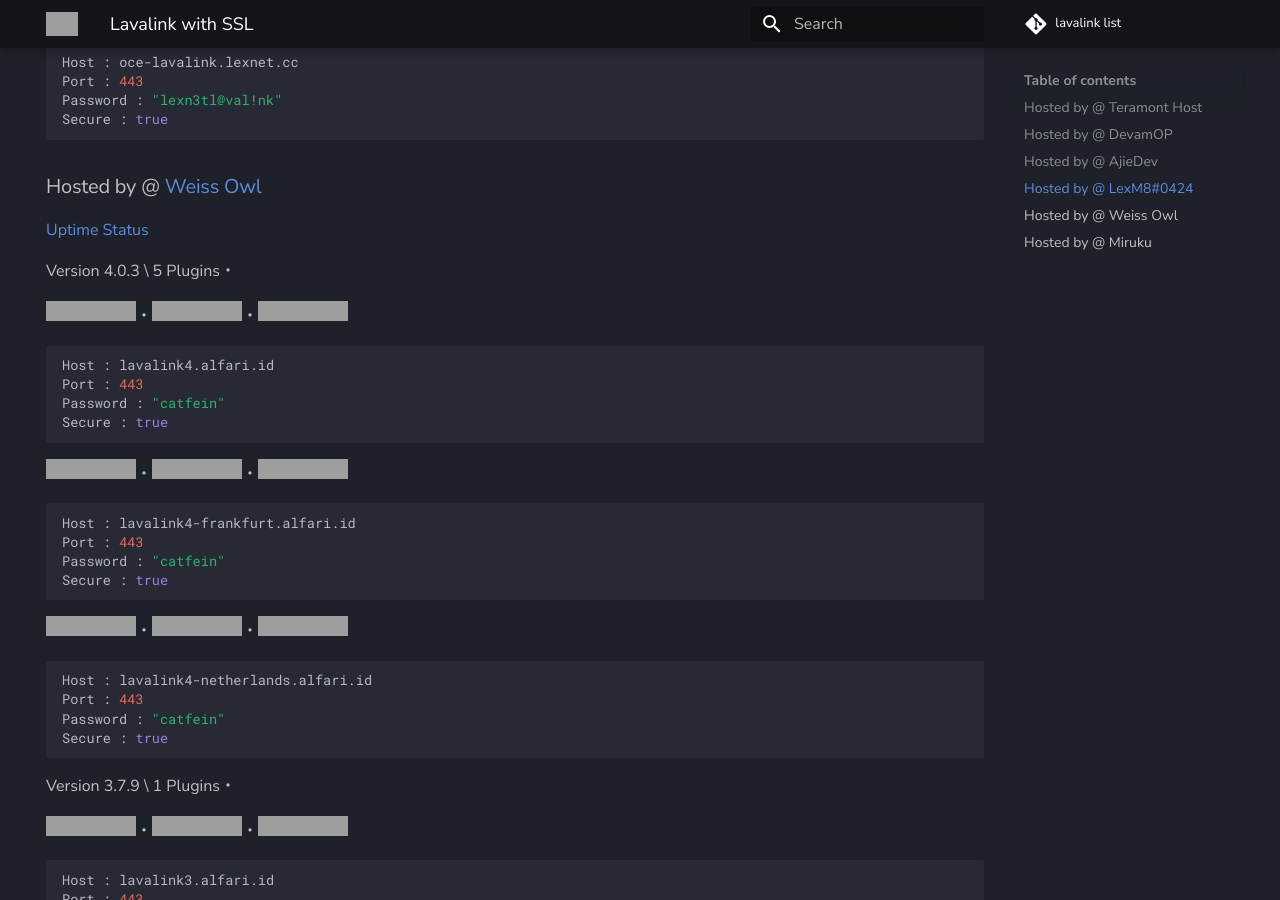
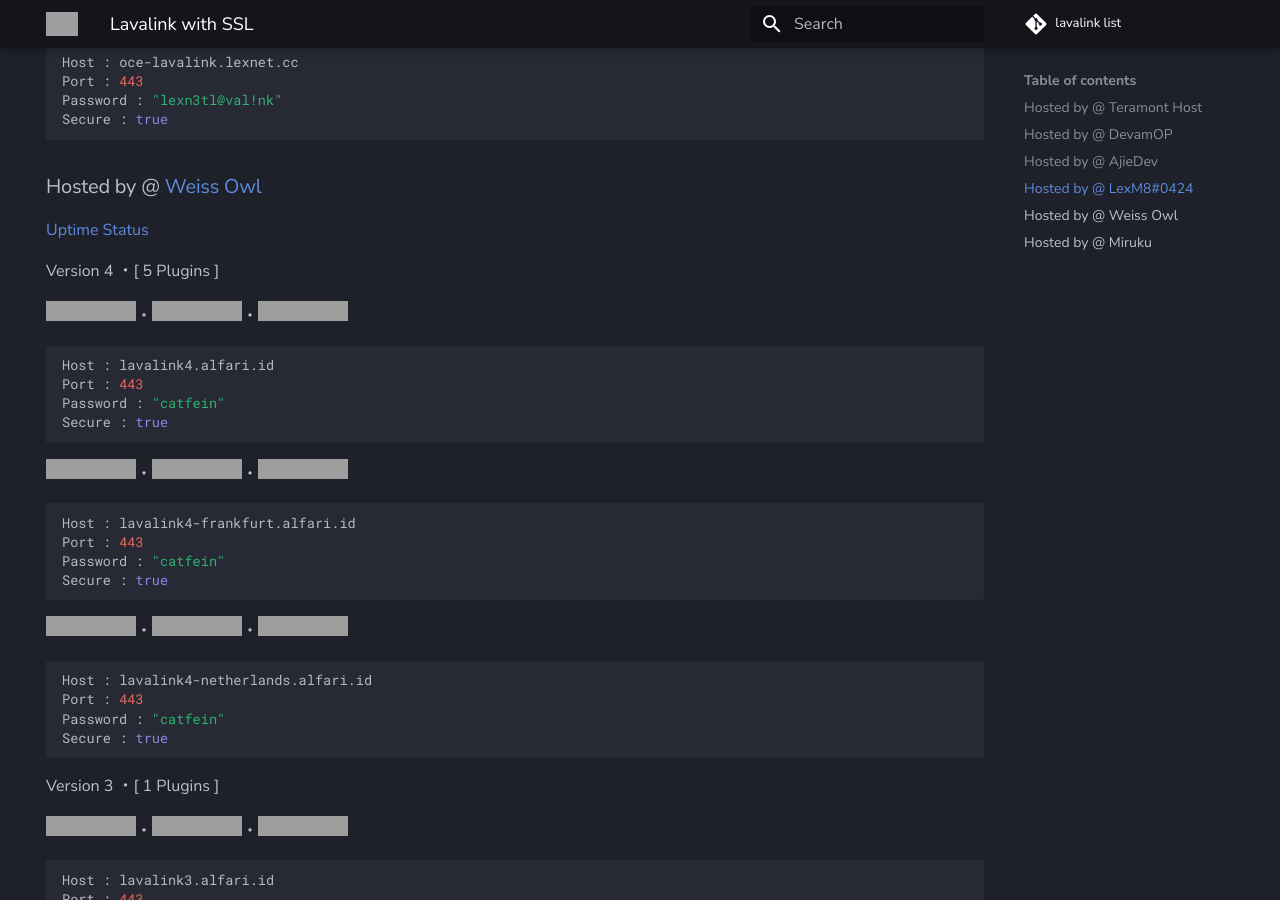
Before and after one commit to DarrenOfficial/lavalink-list, an MkDocs documentation site: the page built from docs/SSL/lavalink-with-ssl.md, in a window 1280 px wide and 900 px high, scrolled down 1666 px, cut to the strip 0-900 px from the top of the window. Built offline with MkDocs 1.6.1 and Material for MkDocs 9.7.7, drawn with Linux system fonts in a browser that asks for light colours; comment, search, counter and statistics services are not loaded; grey boxes are pictures that could not be loaded.

Commit message:
Update lavalink-with-ssl.md

````diff
--- a/docs/SSL/lavalink-with-ssl.md
+++ b/docs/SSL/lavalink-with-ssl.md
@@ -85,7 +85,7 @@ Secure : true
 ### Hosted by @ [Weiss Owl](https://discord.alfari.id)
 [Uptime Status](https://kuma.alfari.id)
 
-Version 4.0.3 \ 5 Plugins・
+Version 4 ・[ 5 Plugins ]
 
 ![Uptime](https://status.alfari.id/api/badge/4/uptime)・![Ping](https://status.alfari.id/api/badge/4/ping)・![Status](https://status.alfari.id/api/badge/4/status)
 ```bash
@@ -109,7 +109,7 @@ Password : "catfein"
 Secure : true
 ```
 
-Version 3.7.9 \ 1 Plugins・
+Version 3 ・[ 1 Plugins ]
 
 ![Uptime](https://status.alfari.id/api/badge/5/uptime)・![Ping](https://status.alfari.id/api/badge/5/ping)・![Status](https://status.alfari.id/api/badge/5/status)
 ```bash
````
